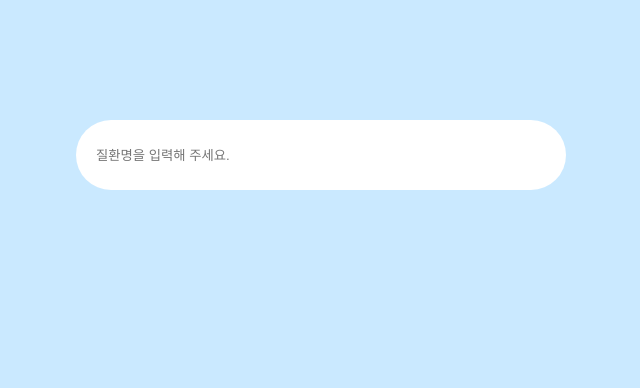
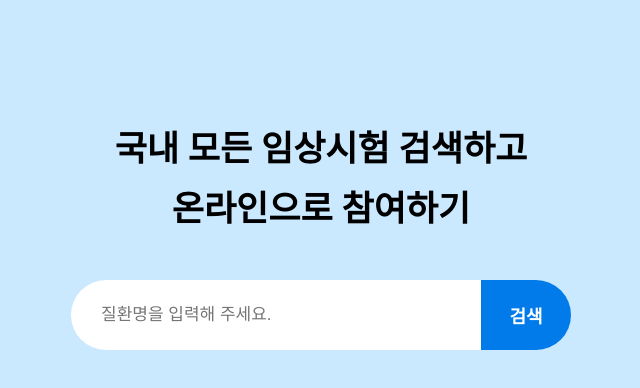
Before and after one commit to wanted-pre-onboarding-frontend-12team/pre-onboarding-7th-3-1-12, a React (Vite) app: page / in a window 1280 px wide. Shown: the top 388 px of the page, without its empty margins (319-959 px from the left). Built offline with nearby package versions, Linux system fonts and the light colour scheme.

Commit message:
✨ 방향키를 통한 추천  검색어 이동및 검색어 변경 기능 구현

```diff
--- a/src/api/recommend.ts
+++ b/src/api/recommend.ts
@@ -1,6 +1,6 @@
 import axios from 'axios';
 
 export const getRecommend = async (sickNm: string) => {
-	const res = await axios.get(`http://localhost:4000/sick?q=${sickNm}`);
+	const res = await axios.get(`http://localhost:4000/sick?sickNm_like=${sickNm}`);
 	return res.data;
 };
--- a/src/components/feature/Recommend/index.tsx
+++ b/src/components/feature/Recommend/index.tsx
@@ -3,31 +3,40 @@ import { RecObj } from '../../../types/recommend';
 
 interface Props {
 	recWord: RecObj[];
-	searchValue: string;
+	setSearchValue: React.Dispatch<React.SetStateAction<string>>;
+	focusIdx: number;
 }
 
-const Recommend = ({ recWord, searchValue }: Props) => {
+const Recommend = ({ recWord, setSearchValue, focusIdx }: Props) => {
 	const recommendLength = recWord.length !== 0;
+	const getRecWord = (word: string) => {
+		setSearchValue(word);
+	};
+	// const listRef = useRef<HTMLUListElement>(null);
+
+	// useEffect(() => {
+	// 	listRef.current?.children[idxNum]?.focus();
+	// 	console.log('test');
+	// });
 
 	return (
 		<S.RecWrap>
-			추천검색어
+			<S.RecText>추천 검색어</S.RecText>
+			<S.RecList>
 				{recommendLength ? (
-				recWord.map((item: RecObj) => {
+					recWord.map((item: RecObj, idx: number) => {
 						return (
-						<S.RecItem key={item.sickCd}>
-							<span className="bold">{searchValue}</span>
-							{item.sickNm.replace(searchValue, '')}
+							<S.RecItem key={item.sickCd} onClick={() => getRecWord(item.sickNm)} focus={focusIdx === idx}>
+								{item.sickNm}
 							</S.RecItem>
 						);
 					})
 				) : (
-				<S.RecItem>검색어 없음</S.RecItem>
+					<S.NoRecItem>검색어 없음</S.NoRecItem>
 				)}
+			</S.RecList>
 		</S.RecWrap>
 	);
 };
-// 검색어 볼드처리
-// 검색어/추천검색어 분리
-// UI 수정
+
 export default Recommend;
--- a/src/components/feature/Recommend/styled.ts
+++ b/src/components/feature/Recommend/styled.ts
@@ -1,18 +1,41 @@
 import styled from 'styled-components';
 
-export const RecWrap = styled.ul`
+export const RecWrap = styled.div`
 	width: 490px;
+	max-height: 400px;
+	overflow-y: hidden;
 	border-radius: 15px;
 	margin-top: 10px;
-	padding: 30px 40px 10px;
+	padding: 20px 0;
 	color: ${({ theme }) => theme.color.gray};
 	background-color: ${({ theme }) => theme.color.white};
 `;
 
-export const RecItem = styled.li`
-	padding: 15px 0;
+export const RecText = styled.p`
+	padding: 10px 40px 10px;
+	font-size: 15px;
+`;
+
+export const RecList = styled.ul``;
+
+export const RecItem = styled.li<{ focus: boolean }>`
+	padding: 15px 40px;
 	color: ${({ theme }) => theme.color.black};
+	font-size: 18px;
+	background-color: ${({ theme, focus }) => focus && theme.color.lightgray};
+	cursor: pointer;
+
+	:hover {
+		background-color: ${({ theme }) => theme.color.lightgray};
+	}
 	.bold {
 		font-weight: bold;
 	}
 `;
+
+export const NoRecItem = styled.p`
+	padding: 10px 40px 10px;
+	color: ${({ theme }) => theme.color.black};
+	font-size: 18px;
+	font-weight: bold;
+`;
--- a/src/components/feature/SearchInput/index.tsx
+++ b/src/components/feature/SearchInput/index.tsx
@@ -2,41 +2,71 @@ import { useEffect, useState } from 'react';
 import Recommend from '../Recommend';
 import { getRecommend } from '../../../api/recommend';
 import * as S from './styled';
-import { RecObj } from '../../../types/recommend';
 
 const SearchInput = () => {
 	const [onRecommend, setOnRecommend] = useState<boolean>(false);
 	const [searchValue, setSearchValue] = useState<string>('');
+	const [focusIdx, setFocusIdx] = useState(-1);
+	const [recWord, setRecWord] = useState([]);
+	const recLength = recWord.length;
+	const maxList = 7;
 
-	const [recWord, setRecWord] = useState([]);
-
-	const change = () => {
-		setOnRecommend((prev) => !prev);
+	const onRecommendHandler = () => {
+		setOnRecommend(true);
+	};
+	const offRecommendHandler = () => {
+		setOnRecommend(false);
 	};
 
 	const filterHandler = () => {
 		searchValue.length === 0
 			? setRecWord([])
 			: getRecommend(searchValue).then((data) => {
-					setRecWord(
-						data.filter((item: RecObj) => {
-							return item.sickNm.startsWith(searchValue);
-						}),
-					);
+					setRecWord(data);
 			  });
 	};
 
 	const inputSearchWord = (e: React.ChangeEvent<HTMLInputElement>) => {
 		setSearchValue(e.target.value);
+		setFocusIdx(-1);
+	};
+
+	const changeIdxNum = (e: React.KeyboardEvent<HTMLInputElement>) => {
+		if (e.key === 'ArrowUp') {
+			recLength > 0 && recWord.length < maxList
+				? setFocusIdx((prev) => (prev - 1 + recLength) % recWord.length)
+				: setFocusIdx((prev) => (prev - 1 + maxList) % maxList);
+		}
+		if (e.key === 'ArrowDown') {
+			recLength > 0 && recWord.length < maxList
+				? setFocusIdx((prev) => (prev + 1) % recLength)
+				: setFocusIdx((prev) => (prev + 1) % maxList);
+		}
+		if (e.key === 'Escape') {
+			setFocusIdx(-1);
+			offRecommendHandler();
+		}
+		if (e.key === 'Enter') {
+			recLength > 0 && focusIdx >= 0 && setSearchValue(recWord[focusIdx]['sickNm']);
+		}
 	};
 
 	useEffect(filterHandler, [searchValue]);
 
 	return (
-		<S.InputWrap>
-			<S.Input placeholder="질환명을 입력해 주세요." onChange={inputSearchWord} onFocus={change} onBlur={change} />
-			{onRecommend && <Recommend recWord={recWord} searchValue={searchValue} />}
-		</S.InputWrap>
+		<>
+			<S.InputWrap>
+				<S.Input
+					placeholder="질환명을 입력해 주세요."
+					value={searchValue}
+					onChange={inputSearchWord}
+					onKeyDown={changeIdxNum}
+					onFocus={onRecommendHandler}
+				/>
+				<S.SearchBtn>검색</S.SearchBtn>
+			</S.InputWrap>
+			{onRecommend && <Recommend recWord={recWord} setSearchValue={setSearchValue} focusIdx={focusIdx} />}
+		</>
 	);
 };
 
--- a/src/components/feature/SearchInput/styled.ts
+++ b/src/components/feature/SearchInput/styled.ts
@@ -1,11 +1,28 @@
 import styled from 'styled-components';
 
-export const InputWrap = styled.div``;
+export const InputWrap = styled.div`
+	display: flex;
+`;
 
 export const Input = styled.input`
-	width: 490px;
+	width: 410px;
 	height: 70px;
-	padding: 12px 20px;
+	padding: 12px 30px;
 	border: none;
-	border-radius: 50px;
+	border-radius: 50px 0 0 50px;
+	font-size: 17px;
+	:focus {
+		outline: none;
+	}
 `;
+
+export const SearchBtn = styled.button`
+	width: 90px;
+	height: 70px;
+	border: none;
+	border-radius: 0 50px 50px 0;
+	background-color: ${({ theme }) => theme.color.blue};
+	color: ${({ theme }) => theme.color.white};
+	font-size: 18px;
+	font-weight: bold;
+`;
--- /dev/null
+++ b/src/components/shared/TItle/index.tsx
@@ -0,0 +1,13 @@
+import * as S from './styled';
+
+const Title = () => {
+	return (
+		<S.Title>
+			국내 모든 임상시험 검색하고
+			<br />
+			온라인으로 참여하기
+		</S.Title>
+	);
+};
+
+export default Title;
--- /dev/null
+++ b/src/components/shared/TItle/styled.ts
@@ -0,0 +1,9 @@
+import styled from 'styled-components';
+
+export const Title = styled.h2`
+	margin-bottom: 40px;
+	font-size: 35px;
+	font-weight: bold;
+	text-align: center;
+	line-height: 60px;
+`;
--- a/src/page/MainPage/index.tsx
+++ b/src/page/MainPage/index.tsx
@@ -1,9 +1,10 @@
 import * as S from './styled';
 import SearchInput from '../../components/feature/SearchInput';
-
+import Title from '../../components/shared/TItle';
 const MainPage = () => {
 	return (
 		<S.MainPageWrap>
+			<Title />
 			<SearchInput />
 		</S.MainPageWrap>
 	);
--- a/src/styles/theme.ts
+++ b/src/styles/theme.ts
@@ -5,6 +5,7 @@ const theme: DefaultTheme = {
 		white: '#ffffff',
 		black: '#000000',
 		gray: '#A7AFB7',
+		lightgray: '#f5f5f5',
 		skyblue: '#cae9ff',
 		blue: '#007BE9',
 	},
```
Lines whose indentation alone changed are shown as unchanged.
